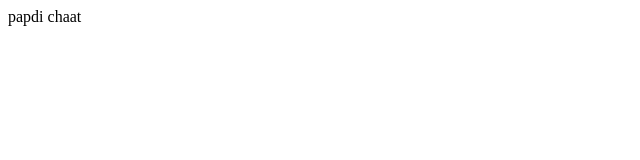
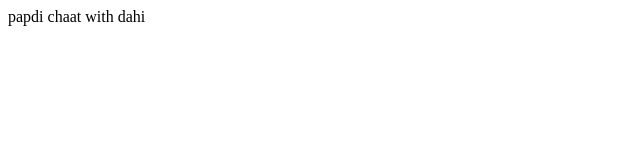
Before and after one commit to Sajjan-Adhikari/localfile, a plain HTML site: page index.html in a window 1280 px wide. Shown: the full height of the page, 0-640 px from the left. Drawn offline with Linux system fonts and the light colour scheme.

Commit message:
added dahi

```diff
--- a/index.html
+++ b/index.html
@@ -1 +1 @@
-<p> papdi chaat</p>
+<p> papdi chaat with dahi</p>
```
